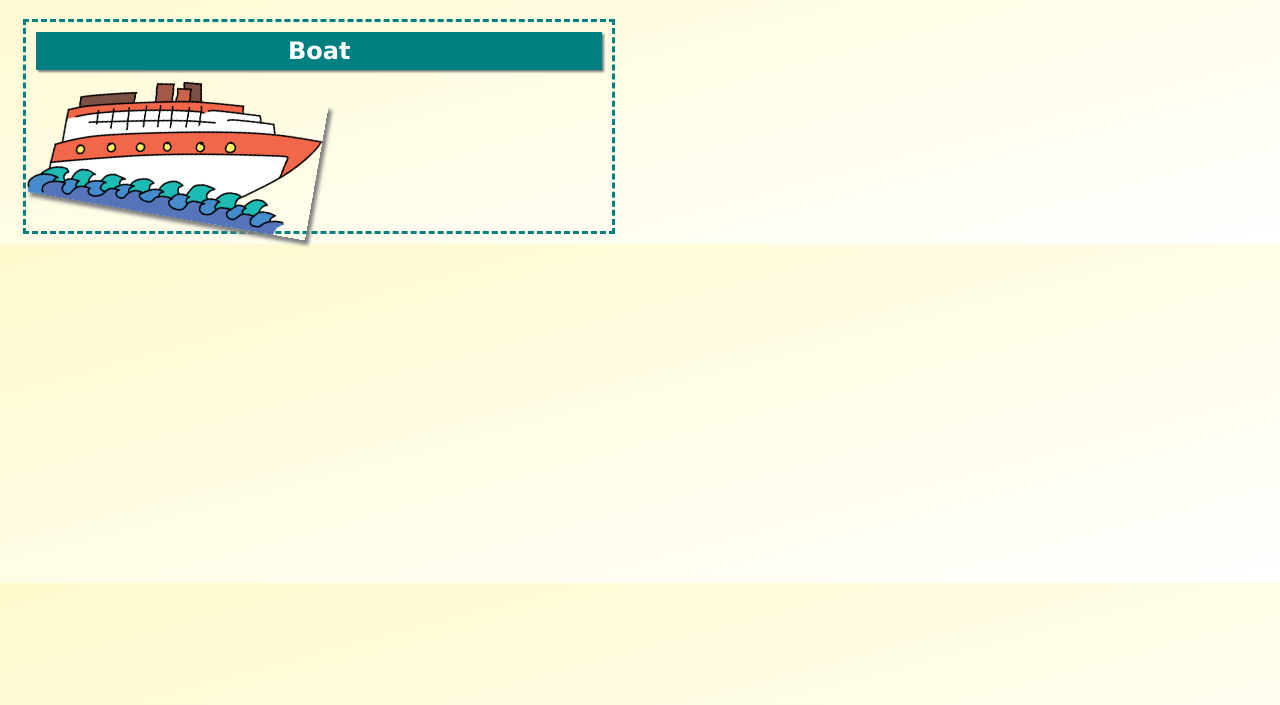
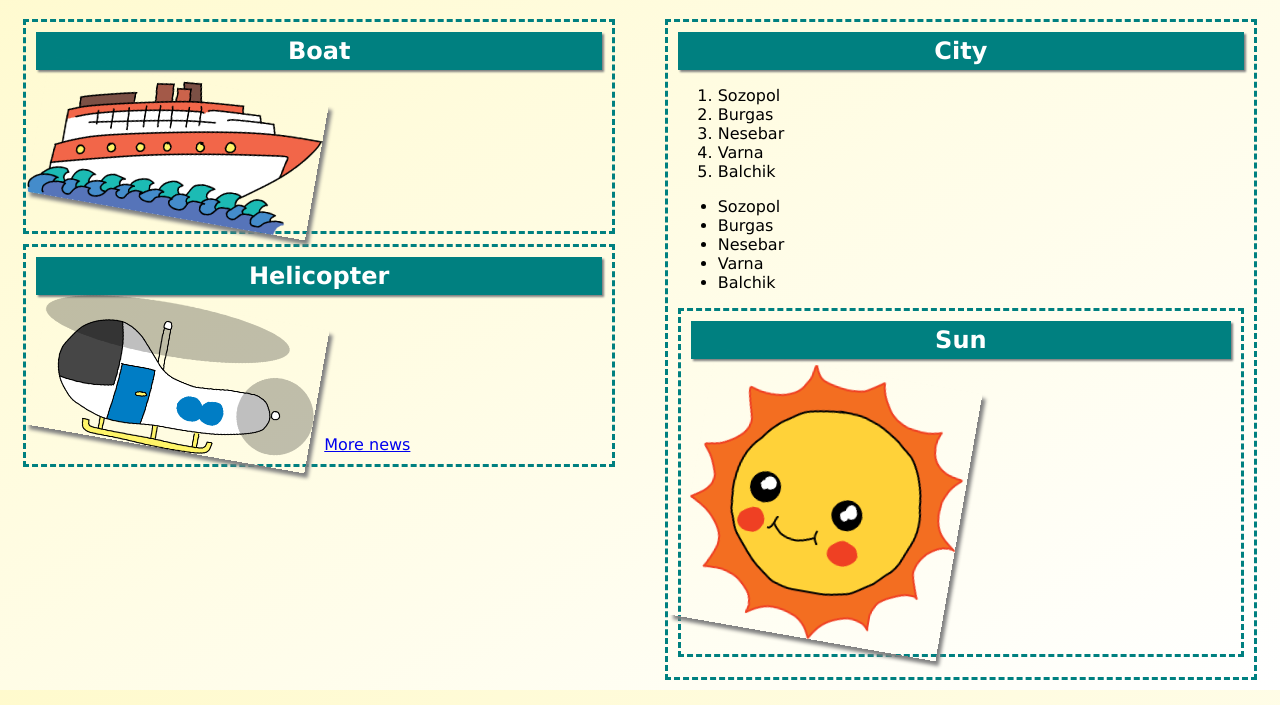
Before and after one commit to monicaanastasova11/HTML, a plain HTML site: page Magazine/index.html in a window 1280 px wide. Shown: the part 95-800 px from the top of the page. Drawn offline with Linux system fonts and the light colour scheme.

Commit message:
Magazine

```diff
--- a/Magazine/index.html
+++ b/Magazine/index.html
@@ -14,11 +14,35 @@
             <h2 class="magazine-title">Boat</h2>
         <img class="photo"src="assets/boat.png" alt="boat">
         </div>
-
+       <div class="item">
+        <h2 class="magazine-title">Helicopter</h2>
+        <img class="photo"src="assets/helicopter.png" alt="Helicopter">
+       <a href="https://en.wikipedia.org/wiki/Black_Sea">More news</a>
+       </div>
 
     </div>
     <div class="column2">
+        <div class="item">
+            <h2 class="magazine-title">City</h2>
+            <ol>
+               <li>Sozopol</li>
+               <li>Burgas</li>
+               <li>Nesebar</li>
+               <li>Varna</li>
+               <li>Balchik</li>
 
+            </ol>
+            <ul><li>Sozopol</li>
+                <li>Burgas</li>
+                <li>Nesebar</li>
+                <li>Varna</li>
+                <li>Balchik</li></ul>
+
+                <div class="item">
+                    <h2 class="magazine-title">Sun </h2>
+                    <img class="photo"src="assets/sun.png" alt="sun">
+                </div>
+        </div>
     </div>
 </body>
 </html>
```
